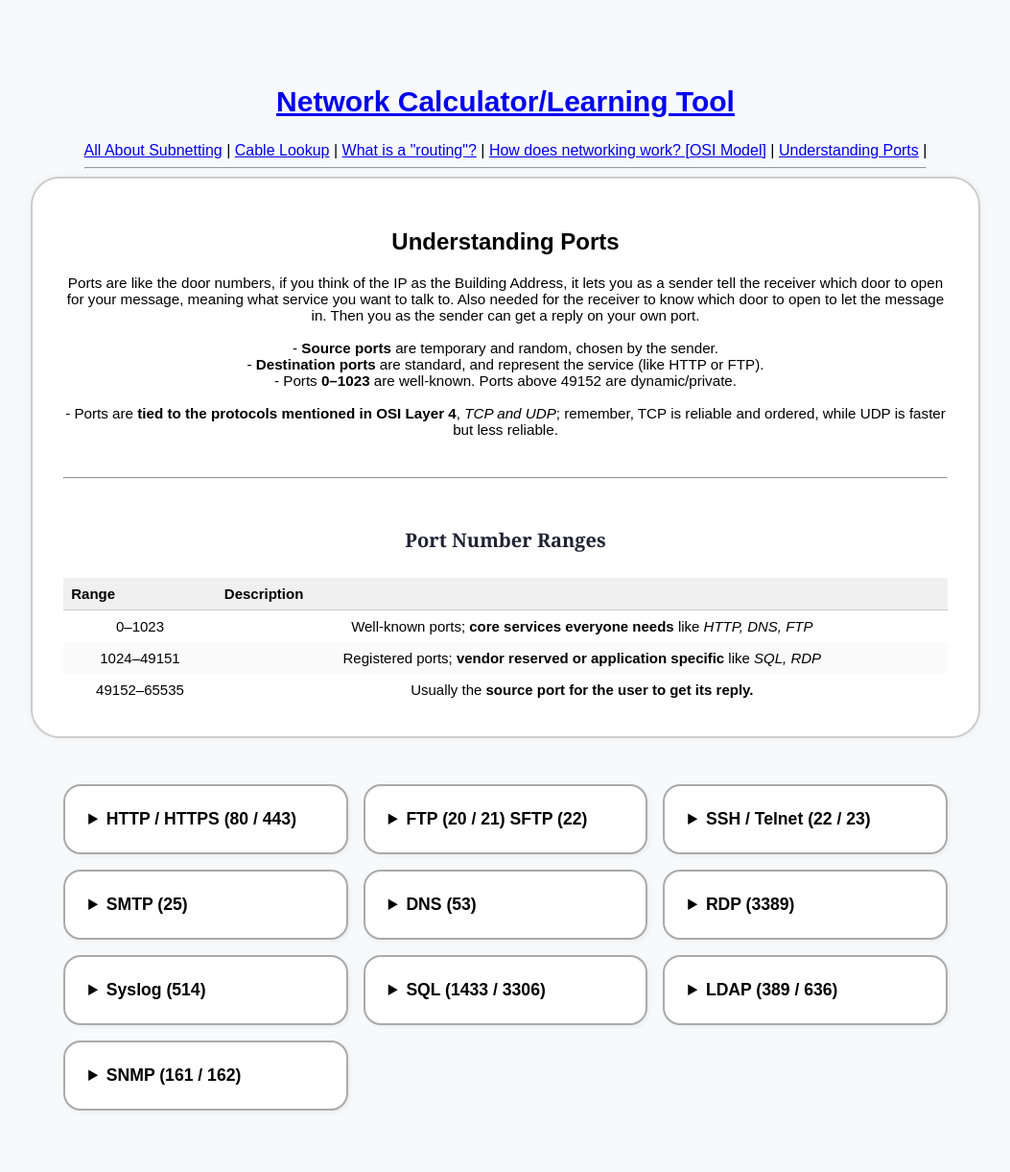
After one commit to NofrillsBag/Network--Tool, a Flask app: page /ports in a window 1280 px wide. The commit adds this page. Shown: the whole page at 96% size, without its empty margins (113-1166 px from the left). Run offline with Flask 3, Linux system fonts and the light colour scheme.

Commit message:
Ports Explanation Commit

```diff
--- a/app/routes.py
+++ b/app/routes.py
@@ -85,6 +85,10 @@ def osi_presentation_layer():
 def osi_application_layer():
     return render_template("osi_application_layer.html")
 
+@app.route("/ports")
+def ports():
+    return render_template("ports.html")
+
 
 
 
--- a/app/templates/base.html
+++ b/app/templates/base.html
@@ -54,13 +54,14 @@
 <body style="font-family: sans-serif; margin: 2rem;">
     <header>
         <nav>
-        <h1 style="font-family: sans-serif; margin-left: 32rem; font-size: 30px;"><a href="/">Network Calculator/Learning Tool</a></h1>
+        <h1 style="font-family: sans-serif; text-align: center; font-size: 30px;"><a href="/">Network Calculator/Learning Tool</a></h1>
         </nav>
         <nav>
             <a href="/vlsm">All About Subnetting</a> |
             <a href="/cables">Cable Lookup</a> |
             <a href="/what-is-a-route">What is a "routing"?</a> |
-            <a href="/osi-model">How does networking work? [OSI Model]</a>
+            <a href="/osi-model">How does networking work? [OSI Model]</a> |
+            <a href="/ports">Understanding Ports</a> |
         </nav>
         <hr>
     </header>
--- a/app/templates/osi_model.html
+++ b/app/templates/osi_model.html
@@ -6,7 +6,7 @@
 
 
 <div style="background: #fafafa; padding: 1.5rem; border-left: 6px solid #e0e0e0;">
-  <h3 style="font-family: Georgia, serif;  font-size: 30px;">How do you as a user, load a page? Open a Youtube Video?</h3>
+  <h3 style="font-family: Georgia, serif;  font-size: 30px;">How do you as a user, send an email? Then a recipient recieve it?</h3>
 
 
   <div style="font-family: 'Segoe UI', sans-serif;">
--- /dev/null
+++ b/app/templates/ports.html
@@ -0,0 +1,181 @@
+{% extends "base.html" %}
+{% block title %}Cable Lookup{% endblock %}
+
+{% block content %}
+<!DOCTYPE html>
+<html lang="en">
+<head>
+  <meta charset="UTF-8">
+  <title>Ports Overview</title>
+  <style>
+    body {
+      font-family: Arial, sans-serif;
+      background: #f7f9fb;
+      padding: 2rem;
+      display: flex;
+      flex-direction: column;
+      align-items: center;
+    }
+
+    .main-box {
+      background: #ffffff;
+      padding: 2rem;
+      width: 80%;
+      border: 2px solid #ccc;
+      border-radius: 30px;
+      text-align: center;
+      box-shadow: 0 0 10px rgba(0,0,0,0.05);
+      margin-bottom: 3rem;
+    }
+
+    .grid-container {
+      display: grid;
+      grid-template-columns: repeat(auto-fit, minmax(250px, 1fr));
+      gap: 1rem;
+      width: 80%;
+    }
+
+    details {
+      background: #ffffff;
+      border: 2px solid #aaa;
+      border-radius: 18px;
+      padding: 1rem;
+      box-shadow: 2px 2px 5px rgba(0,0,0,0.05);
+      transition: 0.2s;
+    }
+
+    details[open] {
+      background: #f0f8ff;
+      border-color: #66b;
+    }
+
+    summary {
+      font-size: 1.1rem;
+      font-weight: bold;
+      cursor: pointer;
+      padding: 0.5rem;
+    }
+
+    p {
+      margin-top: 0.5rem;
+      font-size: 0.95rem;
+    }
+  </style>
+</head>
+<body>
+
+  <div class="main-box">
+    <h2>Understanding Ports</h2>
+    <p>
+      Ports are like the door numbers, if you think of the IP as the Building Address, it lets you as a sender tell the receiver which door to open for your message, meaning what service you want to talk to. Also needed for the receiver to know which door to open to let the message in. Then you as the sender can get a reply on your own port.
+      <br><br>
+      - <strong>Source ports</strong> are temporary and random, chosen by the sender.<br>
+      - <strong>Destination ports</strong> are standard, and represent the service (like HTTP or FTP).<br>
+      - Ports <strong>0–1023</strong> are well-known. Ports above 49152 are dynamic/private.
+      <br>
+      <br>
+      - Ports are <strong>tied to the protocols mentioned in OSI Layer 4</strong>, <em>TCP and UDP</em>; remember, TCP is reliable and ordered, while UDP is faster but less reliable.
+    </p>
+     <!-- Port Ranges -->
+  <br>
+  <hr>
+  <br>
+  <h4 style="font-family: 'Georgia', serif; margin-top: 1.5rem;">Port Number Ranges</h4>
+  <table style="width: 100%; border-collapse: collapse; font-family: 'Arial', sans-serif; font-size: 15px; margin-top: 0.5rem;">
+    <thead>
+      <tr style="background-color: #f0f0f0;">
+        <th style="text-align: left; padding: 0.5rem; border-bottom: 1px solid #ccc;">Range</th>
+        <th style="text-align: left; padding: 0.5rem; border-bottom: 1px solid #ccc;">Description</th>
+      </tr>
+    </thead>
+    <tbody>
+      <tr>
+        <td style="padding: 0.5rem;">0–1023</td>
+        <td style="padding: 0.5rem;">Well-known ports; <strong>core services everyone needs</strong> like <em>HTTP, DNS, FTP</em></td>
+      </tr>
+      <tr style="background-color: #fafafa;">
+        <td style="padding: 0.5rem;">1024–49151</td>
+        <td style="padding: 0.5rem;">Registered ports; <strong>vendor reserved or application specific</strong> like <em>SQL, RDP</em></td>
+      </tr>
+      <tr>
+        <td style="padding: 0.5rem;">49152–65535</td>
+        <td style="padding: 0.5rem;">Usually the <strong>source port for the user to get its reply.</strong></td>
+      </tr>
+    </tbody>
+  </table>
+  </div>
+
+  <div class="grid-container">
+    <details>
+      <summary>HTTP / HTTPS (80 / 443)</summary>
+      <p>
+        <em>Used to let you access websites</em>, "https://youtube.com". <strong>Youtube uses port 443 instead of 80</strong>, <br> <br> <u>TCP/443 is for secure HTTPS connections</u>, that S means it used something called encryption with something known as TLS.
+      </p>
+    </details>
+    <details>
+      <summary>FTP (20 / 21) SFTP (22)</summary>
+      <p>
+        This stands for <em>File Transfer Protocol</em>, this is used to <u>transfer files between computers</u>, this is GUI based just like how you would use a <strong>file explorer on your computer</strong>.<br> <br> The <strong>20</strong> port is used for the actual data transfer, while <strong>21</strong> is used to manage and regulate the connection. <br><br> When you want this to be secure, you use SFTP (<em>which is Secure Shell File Transfer Protocol which is why it shares a port with SSH</em>), exactly the same but uses <strong>port 22</strong> and encrypts the data.
+      </p>
+    </details>
+    <details>
+      <summary>SSH / Telnet (22 / 23)</summary>
+      <p>
+        <strong>"Secure Shell", port 22</strong>, this is a way to connect safely (encryption) to another device, and have <strong>the full control</strong>, but over a what is known as a <em>command line interface (CLI)</em>, you can do <u>everything you usually do on a computer, but its just you typing in commands.</u><br><br> <em>Telnet was the same</em>, using port <strong>23</strong>, but it was not secure, so it was what is known as <strong>deprecated</strong>, meaning <em>it is no longer used and replaced by the better SSH.</em>
+      </p>
+    </details>
+    <details>
+      <summary>SMTP (25)</summary>
+      <p>
+        This is a <em>non secure way of sending mail between different mail servers</em>. This has <strong>no encryption at all</strong>, here the <u>highest port number of the three should be used</u>,<br><br> as those are newer and more secure; TCP/465 (runner up) or TCP/587 (best) respectively. <br><br> Other mail protocols like POP3 and IMAP are used to retrieve and organize mail respectively, but SMTP is only for sending.
+      </p>
+    </details>
+    <details>
+      <summary>DNS (53)</summary>
+      <p>
+        Domain Name System. This is what you use to convert between IP adresses and website names like <em>youtube.com</em>. <br><br> Normal DNS does not use encryption, so it uses <strong>port 53</strong> for UDP <br><br> newer version exist, called DoH and DoT, which uses <strong>port 853</strong> for DoT and <strong>443</strong> for DoH (same as HTTPS).
+      </p>
+    </details>
+    <details>
+      <summary>RDP (3389)</summary>
+      <p>
+        A GUI version of SSH. Simple as that.
+      </p>
+    </details>
+    <details>
+      <summary>Syslog (514)</summary>
+      <p>
+        <strong>Syslog</strong> is a <em>port used to gather events (like error flags, or login failure)</em> from multiple devices. <br><br>
+        This (<strong>514 port</strong>) is NOT just for Syslog. It is also used alongside
+        <strong> Security Information and Event Management (SIEM)</strong>,
+        which <u>collects and organizes logs</u> into one place so they can be <em>monitored and analysed.</em>.
+      </p>
+    </details>
+    <details>
+      <summary>SQL (1433 / 3306)</summary>
+      <p>
+        SQL is a standard way to get data from a big database, like a website's user data. <br><br>
+        Microsoft has its own SQL at port <strong>1433</strong>, but the most common one is MySQL, which uses port <strong>3306</strong>. <br><br>
+      </p>
+    </details>
+    <details>
+      <summary>LDAP (389 / 636)</summary>
+      <p>
+        LDAP is normally used to store user information in a hierarchy that is likely similar to the company structure. The reason you dont use SQL is you can add genuine context to the users, like location, department, etc. <br><br>
+        The <strong>389 port</strong> is used for the normal LDAP, while the <strong>636 port</strong> is used for the secure version.
+      </p>
+    </details>
+    <details>
+      <summary>SNMP (161 / 162)</summary>
+      <p>
+        Simple Network Management Protocol (port 161). This is diffent from Syslog as its to <strong>gather metric data, like how much traffic is going through a device, or how many errors it has.</strong> <br><br>
+        The cool thing is that this is a <strong>very popular standard, SNMP uses Object IDs these act the same way file paths do</strong> <em>""C:\Users\Documents\file.txt"",</em> that path would point to a metric you'd want to measure, instead it looks like <u>11.2.4.0.0.1</u> <br><br>
+        You can use <strong>port 162 (trap) to instead make the device itself send data and make alerts based on what you want</strong>, like if the CPU usage is above 90% for 5 minutes, <u>send an alert by itself.</u>
+      </p>
+    </details>
+  </div>
+
+</body>
+</html>
+
+{% endblock %}
--- a/app/vlsm.py
+++ b/app/vlsm.py
@@ -114,7 +114,7 @@ def find_ip_subnet(ip, vlsm_blocks):
 
 
         if first <= ip_int <= last:
-            print("  ✅ Match found!")
+            print(" Match found!")
             return block
 
     return "Not in any subnet"
@@ -137,6 +137,6 @@ for i, a in enumerate(assignments, 1):
 '''
 
 if not ip_in_base_network(target_ip, base_ip, base_cidr):
-    print("⚠️ IP is not in the base network range.")
+    print("! IP is not in the base network range.")
 else:
     matched_block = find_ip_subnet(target_ip, assignments)
```
